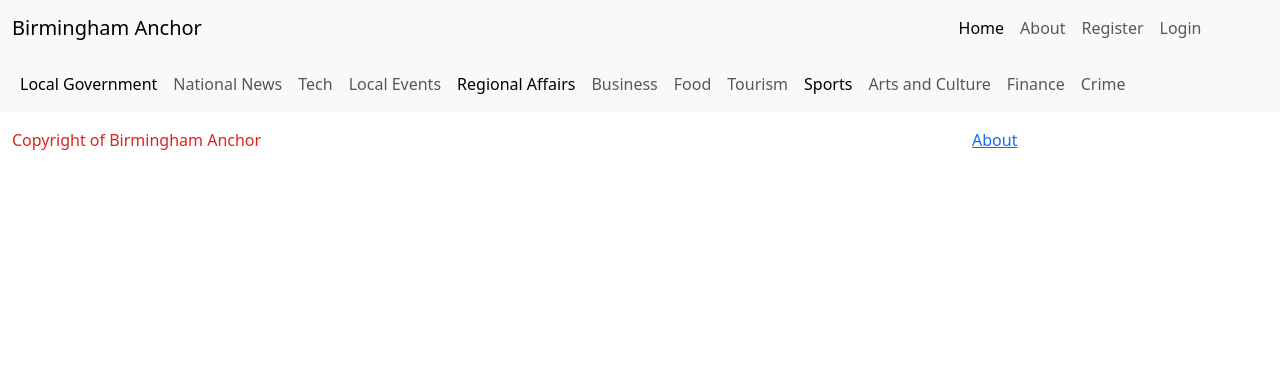
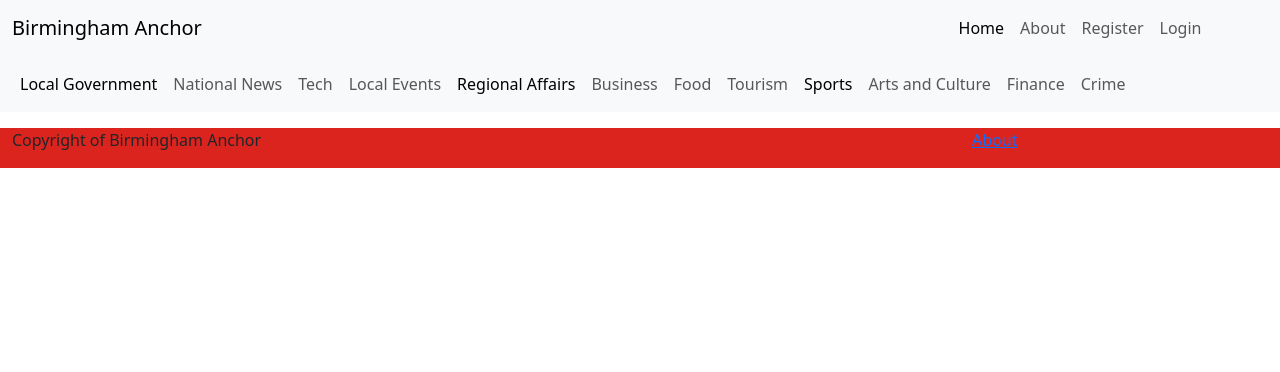
Before and after one commit to c-e-jones/anchornews, a Django app: page / in a window 1280 px wide. Shown: the top 372 px of the page. Run offline with Django 4.2, Linux system fonts and the light colour scheme; data that the repository does not hold is empty; some libraries are stand-ins or nearby versions.

Commit message:
editing the wrong static file, oh no this is a disaster

```diff
--- a/static/css/style.css
+++ b/static/css/style.css
@@ -1,9 +1,9 @@
 /*** background style settings ***/
 
 #bg-brum-blue {
-    color: #003798;
+    background-color: #003798;
 }
 
 #bg-brum-red {
-    color: #dc241f;
+    background-color: #dc241f;
 }
```
